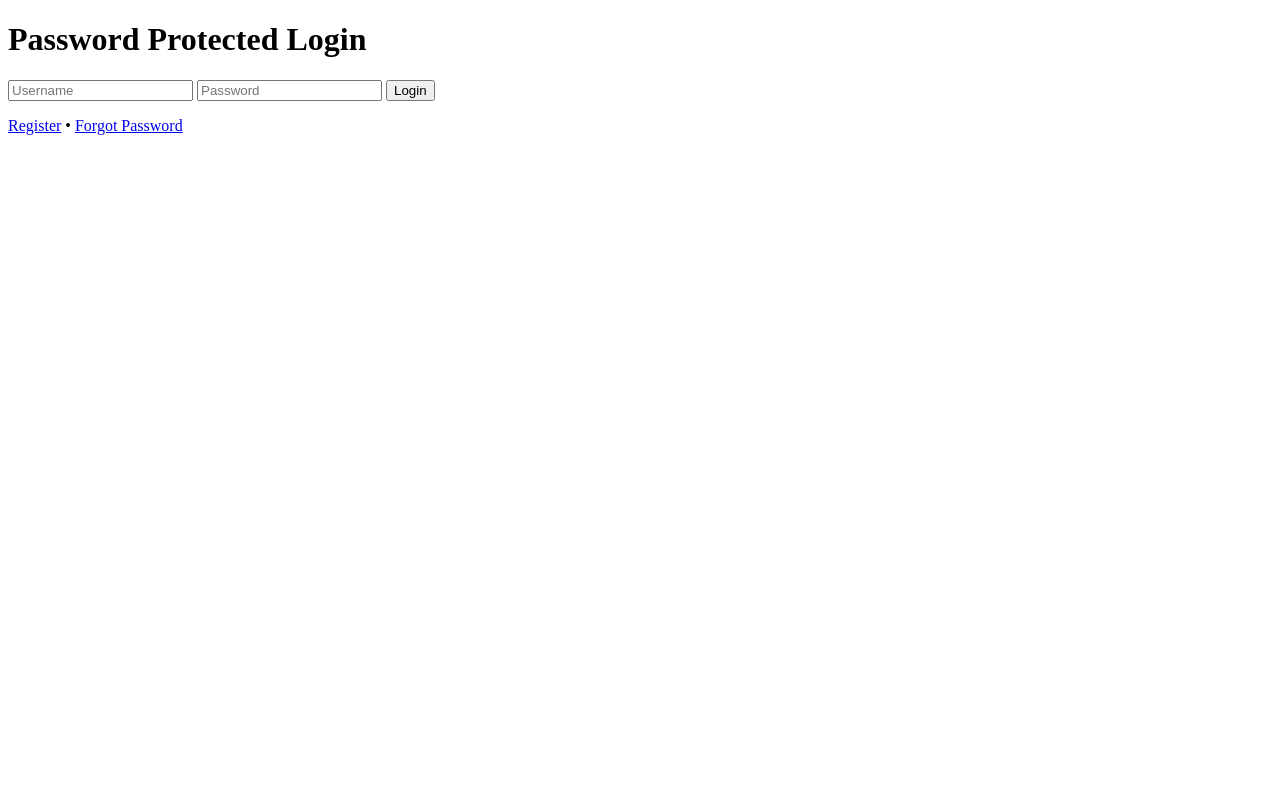
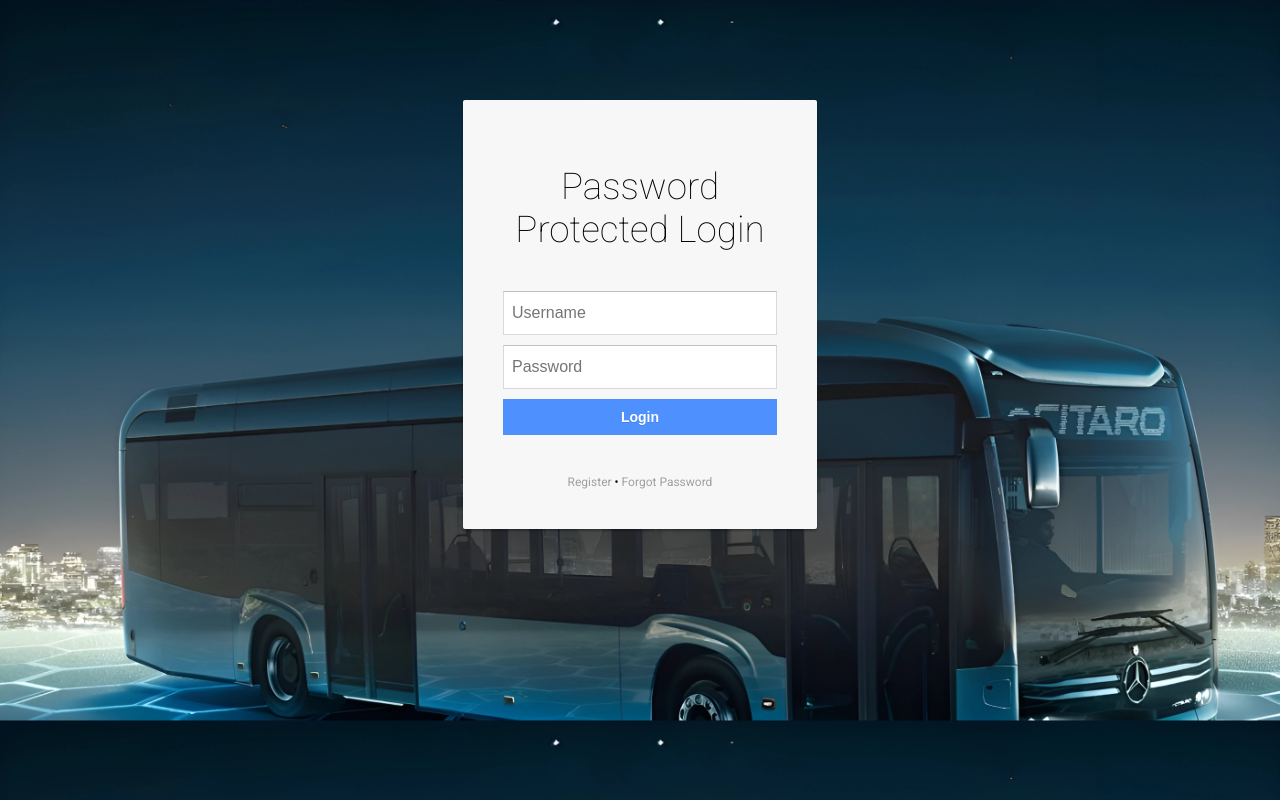
Before and after one commit to Omkar-the-codr/SIH, a plain HTML site: page admin-sign.html in a window 1280 px wide. Drawn offline with nearby package versions, Linux system fonts and the light colour scheme; files that its build step writes are made by us from their sources; the site is published under a folder, as on GitHub Pages, so addresses that start at the root find nothing.

Commit message:
Update admin-sign.html

```diff
--- a/admin-sign.html
+++ b/admin-sign.html
@@ -4,7 +4,7 @@
     <meta charset="UTF-8" />
     <title>Password Protect</title>
     <link rel="stylesheet" href="https://unpkg.com/aos@next/dist/aos.css" />
-    <link rel="stylesheet" href="/frontend/style2.css" />
+    <link rel="stylesheet" href="./style2.css" />
   </head>
   <body>
     <div
```
